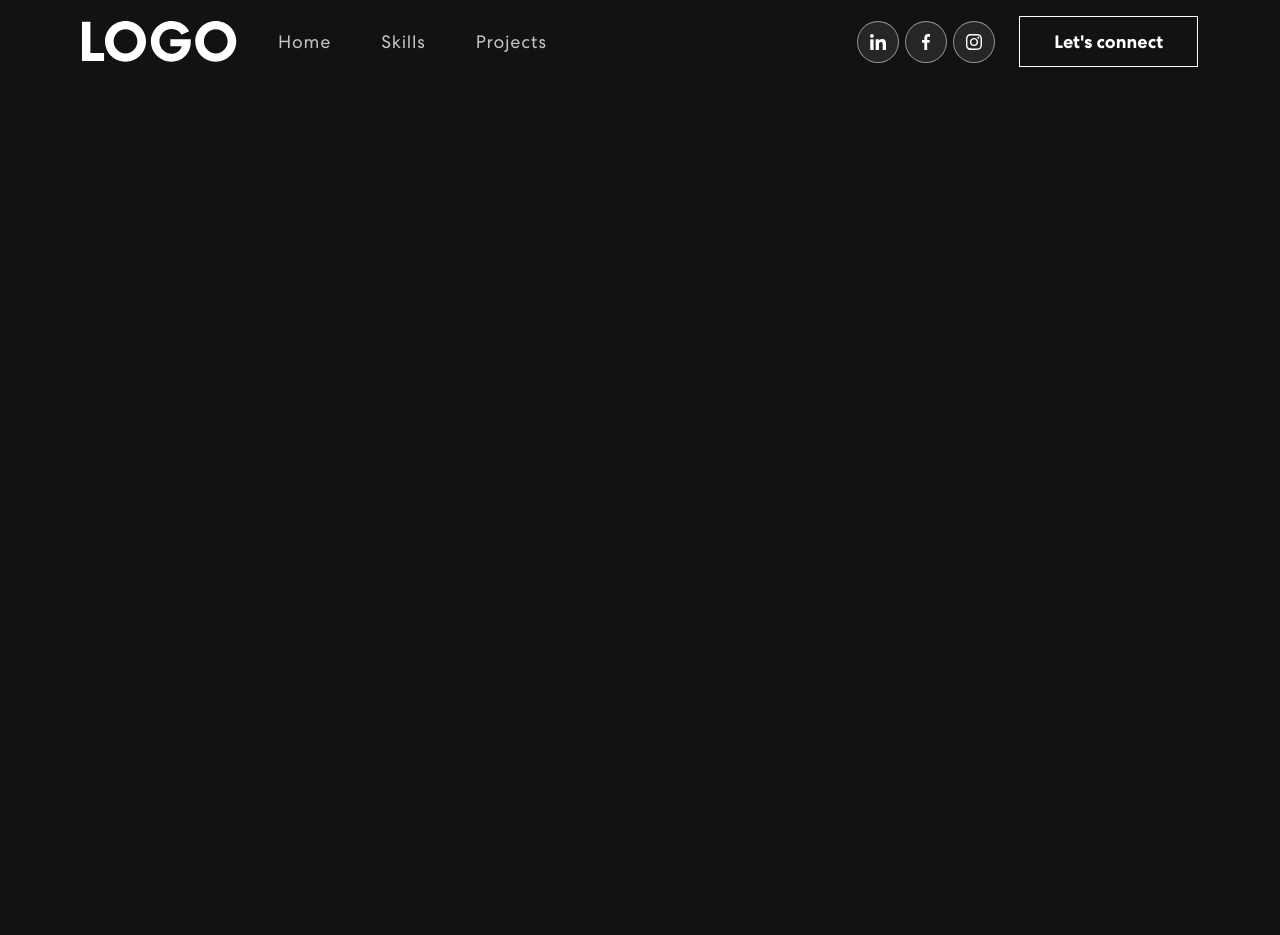
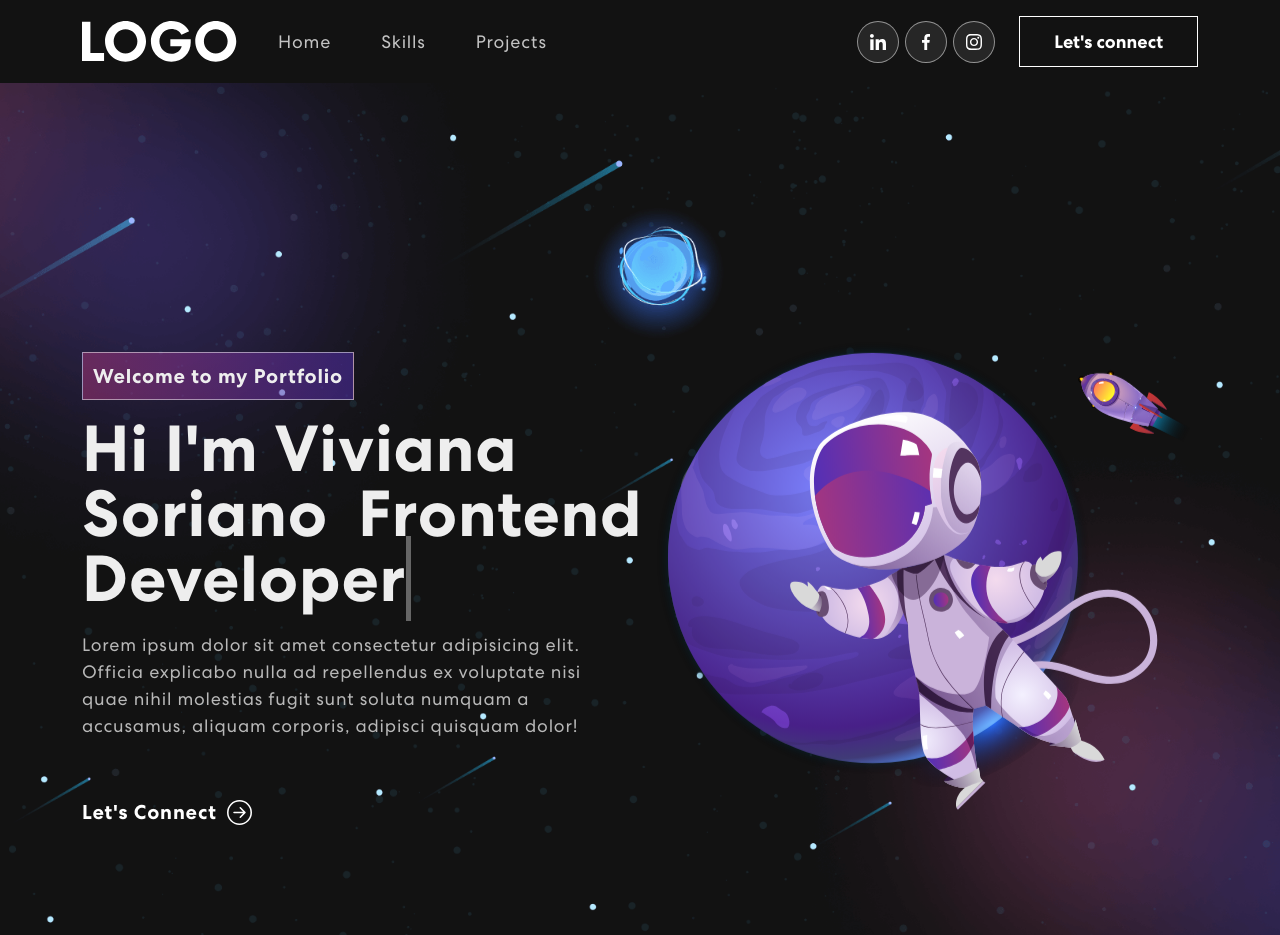
Before and after one commit to VivianaS14/personal-portfolio, a React (Vite) app: page / in a window 1280 px wide. Before the commit the page ends 800 px from the top, so only its background shows below. Built offline with nearby package versions, Linux system fonts and the light colour scheme.

Commit message:
Banner component

```diff
--- a/package.json
+++ b/package.json
@@ -16,6 +16,7 @@
     "react": "^18.2.0",
     "react-bootstrap": "^2.7.4",
     "react-dom": "^18.2.0",
+    "react-icons": "^4.10.1",
     "vitest": "^0.32.2"
   },
   "devDependencies": {
--- a/src/App.tsx
+++ b/src/App.tsx
@@ -1,9 +1,10 @@
-import { NavBar } from "./components";
+import { NavBar, Banner } from "./components";
 
 export const App = () => {
   return (
     <div className="App">
       <NavBar />
+      <Banner />
     </div>
   );
 };
--- a/src/assets/index.ts
+++ b/src/assets/index.ts
@@ -1,6 +1,10 @@
+// NavBar
 import Logo from "./img/logo.svg";
 import navIcon1 from "./img/nav-icon1.svg";
 import navIcon2 from "./img/nav-icon2.svg";
 import navIcon3 from "./img/nav-icon3.svg";
 
-export { Logo, navIcon1, navIcon2, navIcon3 };
+// Header - Banner
+import HeaderImg from "./img/header-img.svg";
+
+export { Logo, navIcon1, navIcon2, navIcon3, HeaderImg };
--- /dev/null
+++ b/src/components/Banner/Banner.css
@@ -0,0 +1,87 @@
+.banner {
+  margin-top: 0;
+  padding: 260px 0 100px 0;
+
+  background: top center / cover no-repeat url("../../assets/img/banner-bg.png");
+}
+
+.tagline {
+  margin-bottom: 16px;
+  padding: 8px 10px;
+  font-size: 20px;
+  font-weight: 700;
+  letter-spacing: 0.8px;
+
+  background: linear-gradient(
+    90.21deg,
+    rgba(170, 54, 124, 0.5),
+    rgba(74, 47, 189, 0.5) 111.58%
+  );
+  border: 1px solid rgba(255, 255, 255, 0.5);
+
+  display: inline-block;
+}
+
+.banner h1 {
+  margin-bottom: 20px;
+  font-size: 65px;
+  font-weight: 700;
+  letter-spacing: 0.8px;
+  line-height: 1;
+
+  display: block;
+}
+
+.wrap {
+  margin-left: 30px;
+  border-right: 0.08em solid #666;
+}
+
+.banner p {
+  width: 96%;
+  font-size: 18px;
+  letter-spacing: 0.8px;
+  line-height: 1.5em;
+
+  color: #b8b8b8;
+}
+
+.banner button {
+  margin-top: 60px;
+  font-size: 20px;
+  font-weight: 700;
+  letter-spacing: 0.8px;
+
+  color: #fff;
+
+  display: flex;
+  align-items: center;
+}
+
+.banner button svg {
+  font-size: 25px;
+  margin-left: 10px;
+  line-height: 1;
+
+  transition: 0.3s ease-in-out;
+}
+
+.banner button:hover svg {
+  margin-left: 25px;
+}
+
+.banner img {
+  animation: upDown 3s linear infinite;
+}
+
+@keyframes upDown {
+  0% {
+    transform: translateY(-20px);
+  }
+  50% {
+    transform: translateY(20px);
+  }
+  100% {
+    transform: translateY(-20px);
+  }
+}
--- /dev/null
+++ b/src/components/Banner/Banner.tsx
@@ -0,0 +1,84 @@
+import { useState, useEffect, useCallback, useMemo } from "react";
+import { Col, Container, Row } from "react-bootstrap";
+import { BsArrowRightCircle } from "react-icons/bs";
+import { HeaderImg } from "../../assets";
+import "./Banner.css";
+
+export const Banner = () => {
+  const [loopNum, setLoopNum] = useState(0);
+  const [isDeleting, setIsDeleting] = useState(false);
+  const [text, setText] = useState("");
+  const [delta, setDelta] = useState(300 - Math.random() * 100);
+  const [index, setIndex] = useState(1);
+
+  const period = 2000;
+
+  const toRotate = useMemo(
+    () => ["Frontend Developer", "Web Designer", "React Developer"],
+    []
+  );
+
+  const tick = useCallback(() => {
+    const i = loopNum % toRotate.length;
+    const fullText = toRotate[i];
+    const updatedText = isDeleting
+      ? fullText.substring(0, text.length - 1)
+      : fullText.substring(0, text.length + 1);
+
+    setText(updatedText);
+
+    if (isDeleting) setDelta((prevDelta) => prevDelta / 2);
+
+    if (!isDeleting && updatedText === fullText) {
+      setIsDeleting(true);
+      setIndex(index - 1);
+      setDelta(period);
+    } else if (isDeleting && updatedText === "") {
+      setIsDeleting(false);
+      setLoopNum(loopNum + 1);
+      setIndex(1);
+      setDelta(500);
+    } else {
+      setIndex(index + 1);
+    }
+  }, [index, isDeleting, loopNum, text.length, toRotate]);
+
+  useEffect(() => {
+    const ticker = setInterval(() => {
+      tick();
+    }, delta);
+
+    return () => {
+      clearInterval(ticker);
+    };
+  }, [delta, text, tick]);
+
+  return (
+    <section className="banner" id="home">
+      <Container>
+        <Row className="align-items-center">
+          <Col xs={12} md={6} xl={6} xxl={6}>
+            <span className="tagline">Welcome to my Portfolio</span>
+            <h1>
+              {"Hi I'm Viviana Soriano"}
+
+              <span className="wrap">{text}</span>
+            </h1>
+            <p>
+              Lorem ipsum dolor sit amet consectetur adipisicing elit. Officia
+              explicabo nulla ad repellendus ex voluptate nisi quae nihil
+              molestias fugit sunt soluta numquam a accusamus, aliquam corporis,
+              adipisci quisquam dolor!
+            </p>
+            <button onClick={() => console.log("connect")}>
+              Let's Connect <BsArrowRightCircle />
+            </button>
+          </Col>
+          <Col xs={12} md={6} xl={6} xxl={6}>
+            <img src={HeaderImg} alt="Header image" />
+          </Col>
+        </Row>
+      </Container>
+    </section>
+  );
+};
--- a/src/components/index.ts
+++ b/src/components/index.ts
@@ -1 +1,2 @@
 export { NavBar } from "./NavBar/NavBar";
+export { Banner } from "./Banner/Banner";
```
Also changed, not shown: 1 other file (tests, documents, lock files or other folders).
